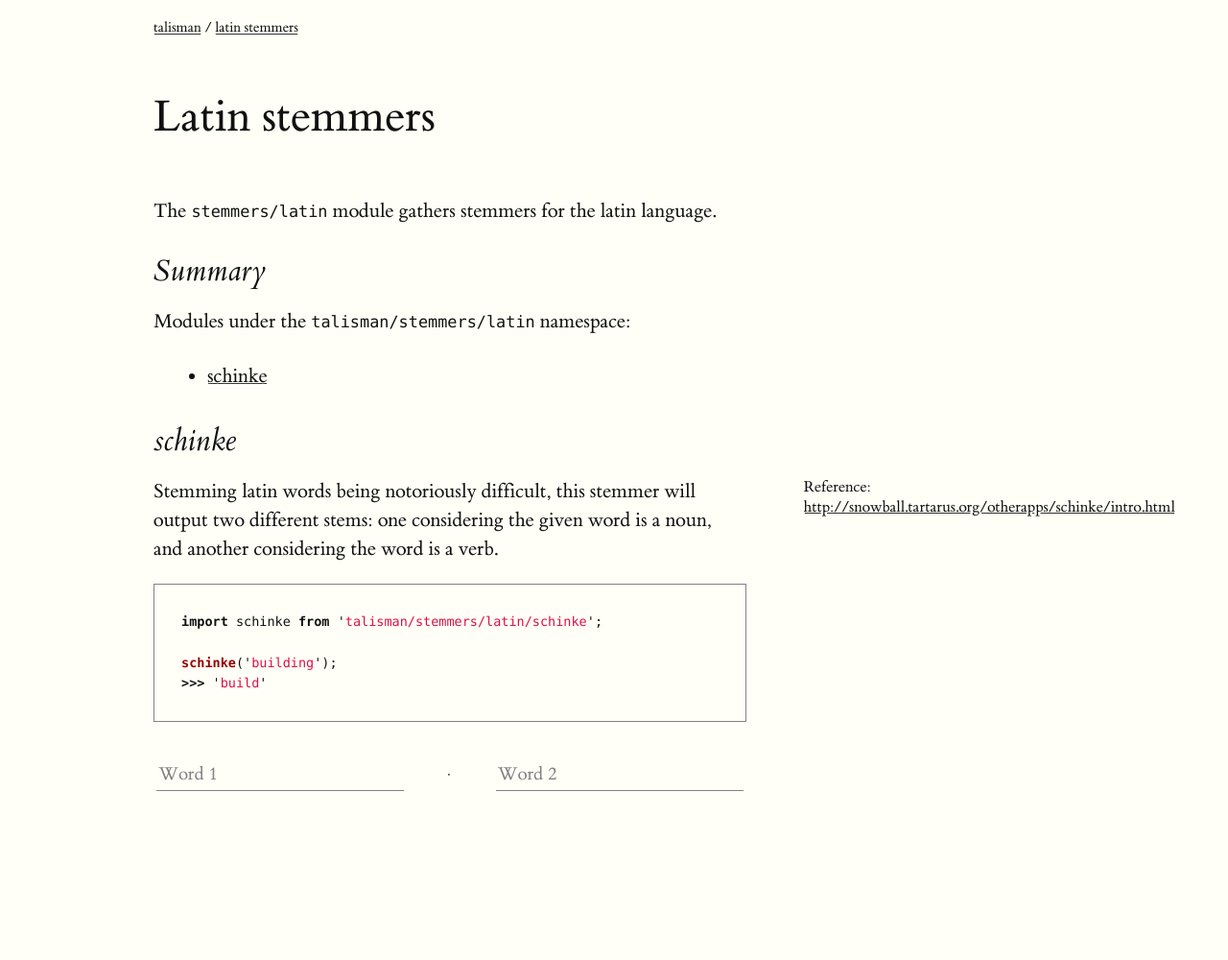
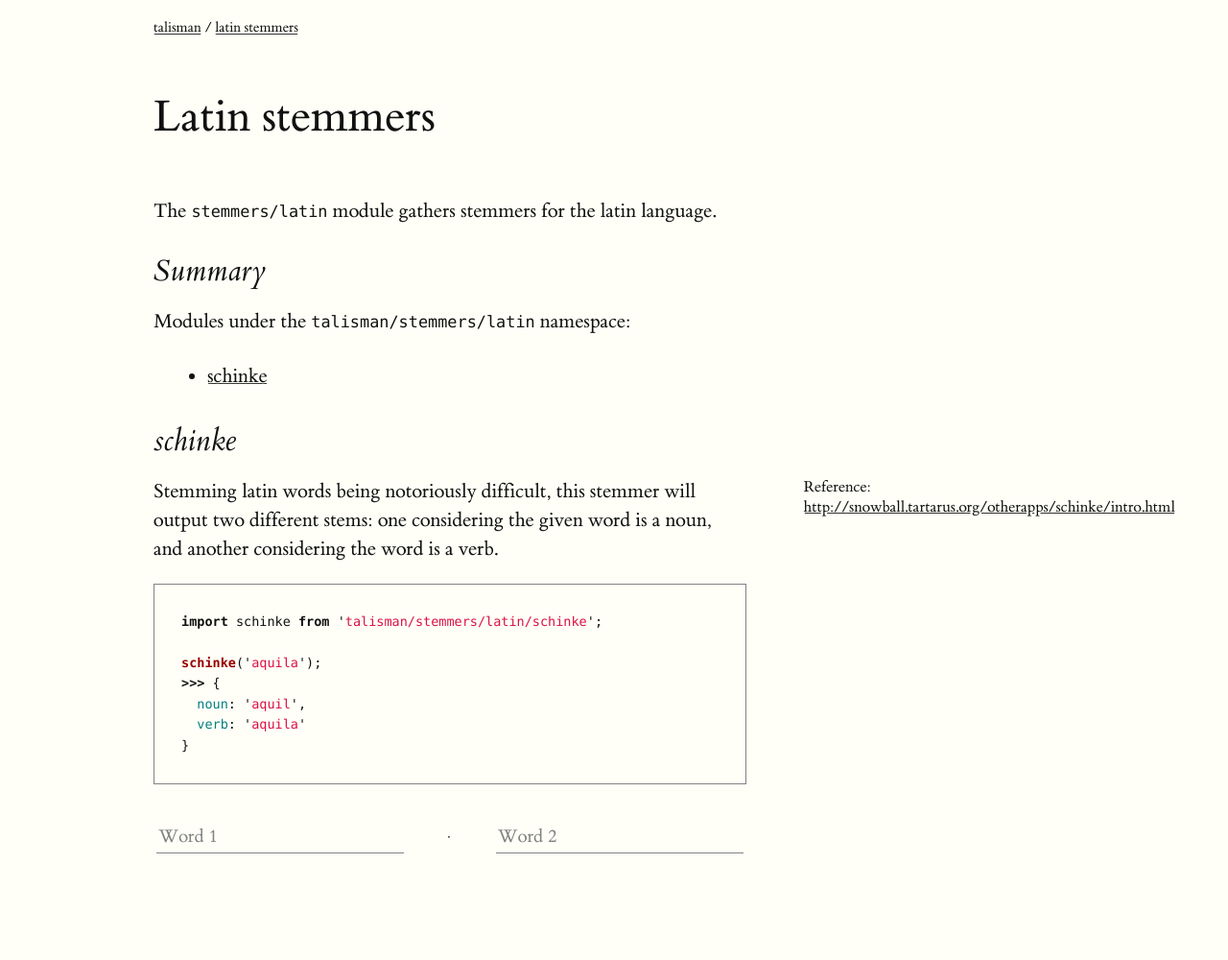
Before and after one commit to Yomguithereal/talisman, a Jekyll site: the page built from stemmers/latin.md, in a window 1280 px wide. Shown: the whole page at 96% size. Built offline with Jekyll 4.4.1, drawn with Linux system fonts in a browser that asks for light colours; before the commit the page ends 935 px from its top, so only the background shows below that.

Commit message:
Fixing latin stemmer example

````diff
--- a/_includes/styles.scss
+++ b/_includes/styles.scss
@@ -3,7 +3,7 @@ $baseurl: '{{ site.baseurl }}';
 $black: #111;
 $grey: #828282;
 $red: #d14;
-$green: #63AC4F;
+$green: #008080;
 
 @import 'tufte';
 @import 'syntax-highlighting';
--- a/stemmers/latin.md
+++ b/stemmers/latin.md
@@ -22,8 +22,11 @@ Stemming latin words being notoriously difficult, this stemmer will output two d
 ```js
 import schinke from 'talisman/stemmers/latin/schinke';
 
-schinke('building');
->>> 'build'
+schinke('aquila');
+>>> {
+  noun: 'aquil',
+  verb: 'aquila'
+}
 ```
 
 <div id="schinke-mount"></div>
````
